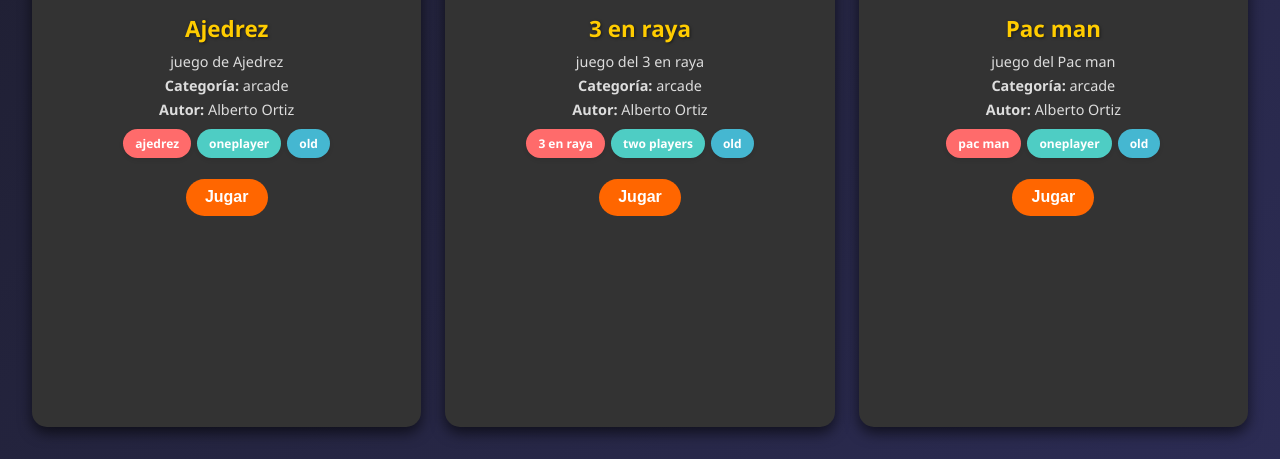
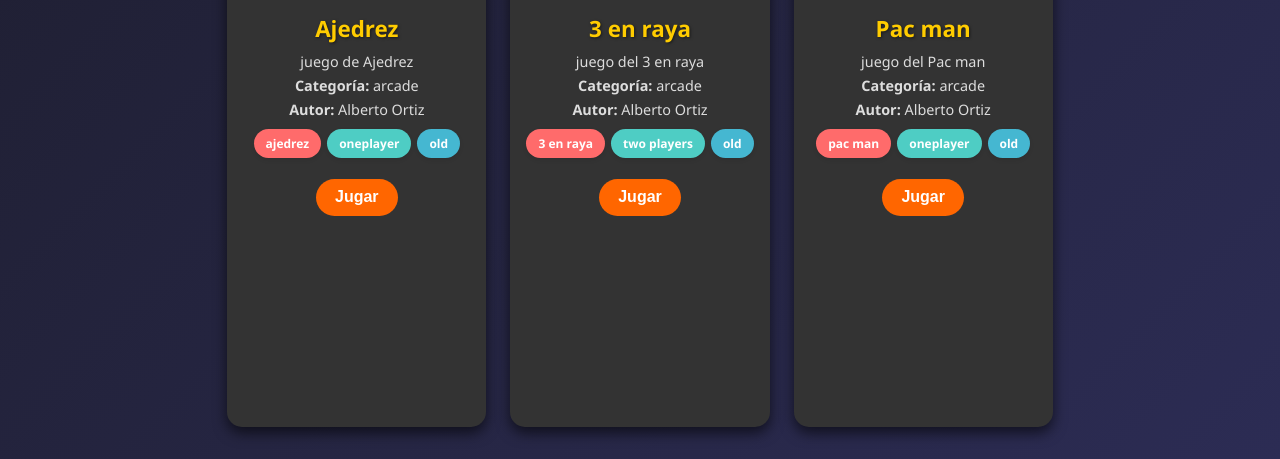
Before and after one commit to NekeritStudio/Web-juegos, a plain HTML site: page index.html in a window 1280 px wide. Shown: the part 341-800 px from the top of the page. Drawn offline with Linux system fonts and the light colour scheme.

Commit message:
UDT: Máximo de juegos por fila

```diff
--- a/styles.css
+++ b/styles.css
@@ -35,10 +35,13 @@
 #juegos-container {
   flex: 1;
   display: grid;
-  grid-template-columns: repeat(auto-fit, minmax(220px, 1fr));
+  grid-template-columns: repeat(auto-fill, minmax(220px, 1fr));
+  max-width: calc(220px * 4 + 1.5rem * 3); /*  máximo 4 juegos */
+  margin: 0 auto;
   gap: 1.5rem;
   padding: 2rem;
 }
+
 
 /* ====== TARJETAS DE JUEGOS ====== */
 .juego-card {
```
